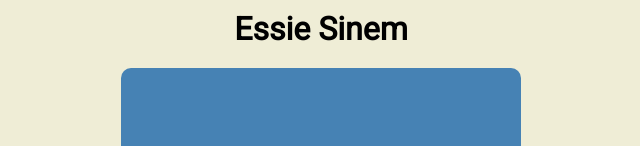
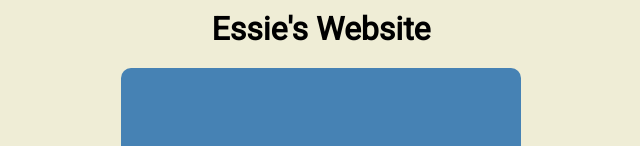
Before and after one commit to esrasinem/scroll_animation, a plain HTML site: page index.html in a window 1280 px wide. Shown: the top 146 px of the page, without its empty margins (319-959 px from the left). Drawn offline with Linux system fonts and the light colour scheme.

Commit message:
Update index.html

```diff
--- a/index.html
+++ b/index.html
@@ -15,7 +15,7 @@
     <link rel="stylesheet" href="style.css" />
   </head>
   <body>
-    <h1>Essie Sinem</h1>
+    <h1>Essie's Website</h1>
     <div class="box"><h2>About Me</h2></div>
     <div class="box"><h2>CV/Resume</h2></div>
     <div class="box"><h2>Github Projects</h2></div>
```
